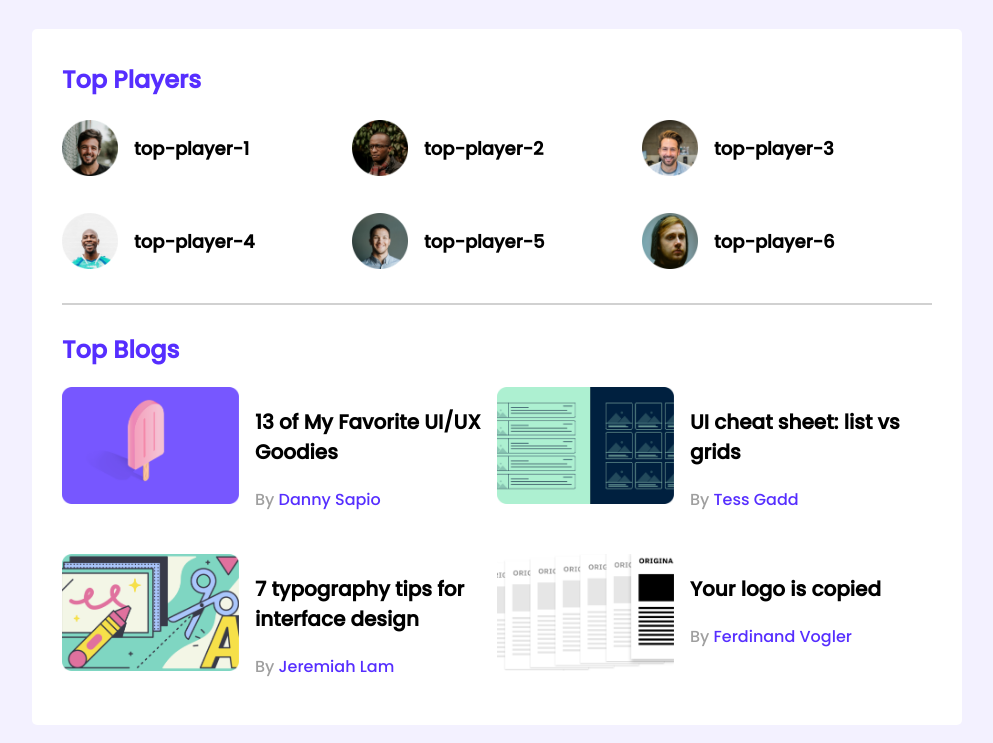
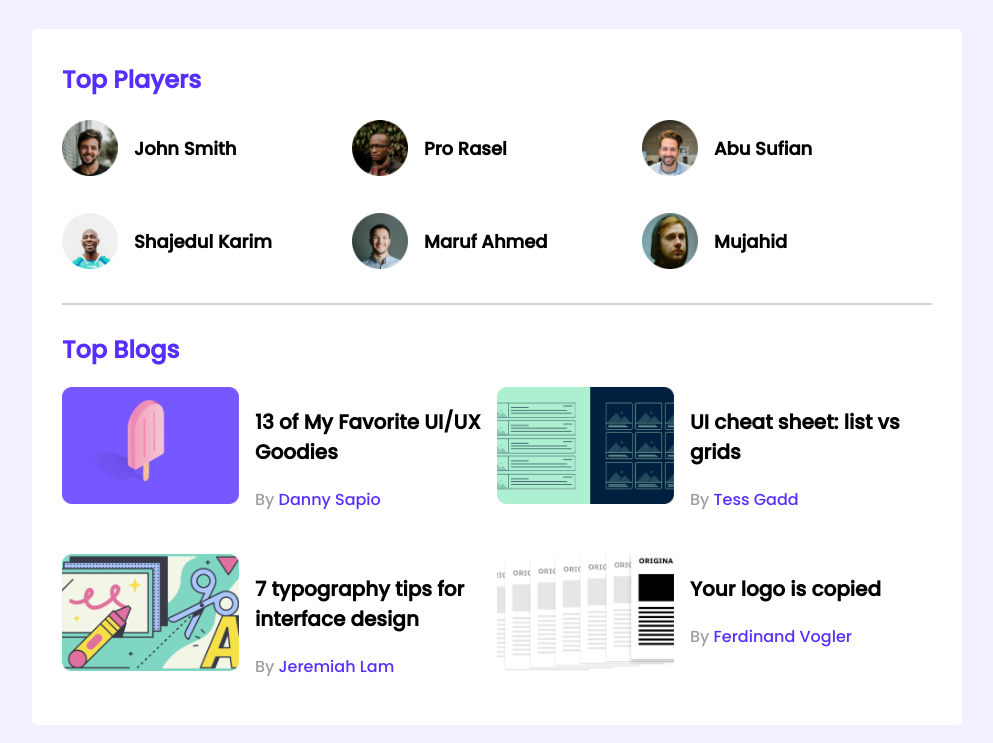
Before and after one commit to masumk007/leader-board-css3, a plain HTML site: page index.html in a window 1280 px wide. Shown: the top 743 px of the page, without its empty margins (143-1136 px from the left). Drawn offline with Linux system fonts and the light colour scheme.

```diff
--- a/index.html
+++ b/index.html
@@ -24,27 +24,27 @@
                 <div class="players">
                     <div class="player">
                         <img src="images/players/player-1.png" alt="">
-                        <h3 class="player-name">top-player-1</h3>
+                        <h3 class="player-name">John Smith</h3>
                     </div>
                     <div class="player">
                         <img src="images/players/player-2.png" alt="">
-                        <h3 class="player-name">top-player-2</h3>
+                        <h3 class="player-name">Pro Rasel</h3>
                     </div>
                     <div class="player">
                         <img src="images/players/player-3.png" alt="">
-                        <h3 class="player-name">top-player-3</h3>
+                        <h3 class="player-name">Abu Sufian</h3>
                     </div>
                     <div class="player">
                         <img src="images/players/player-4.png" alt="">
-                        <h3 class="player-name">top-player-4</h3>
+                        <h3 class="player-name">Shajedul Karim</h3>
                     </div>
                     <div class="player">
                         <img src="images/players/player-5.png" alt="">
-                        <h3 class="player-name">top-player-5</h3>
+                        <h3 class="player-name">Maruf Ahmed</h3>
                     </div>
                     <div class="player">
                         <img src="images/players/player-6.png" alt="">
-                        <h3 class="player-name">top-player-6</h3>
+                        <h3 class="player-name">Mujahid</h3>
                     </div>
                 </div>
             </div>
--- a/style/style.css
+++ b/style/style.css
@@ -133,7 +133,7 @@
 Media Queries
 -----------------------*/
 /* Mobile Device */
-/*
+
 @media only screen and (max-width: 688px) {
     .container{
         width: 100%;
@@ -153,7 +153,7 @@
 
 
 
-@media screen and (min-width: 688px){
+@media screen and (min-width: 688px) and (max-width:992px){
     .container{
         width: 100%;
     }
@@ -164,4 +164,3 @@
         grid-template-columns: repeat(1, 1fr);
     }
 }
-*/
```
